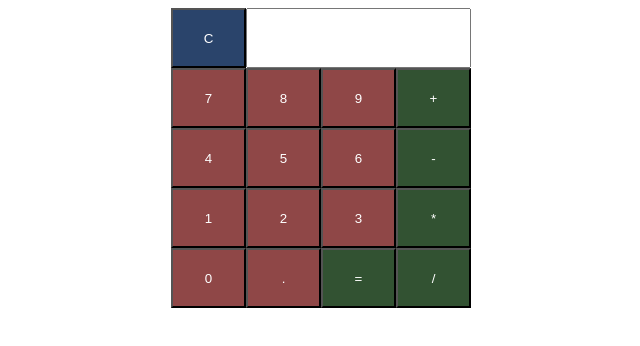
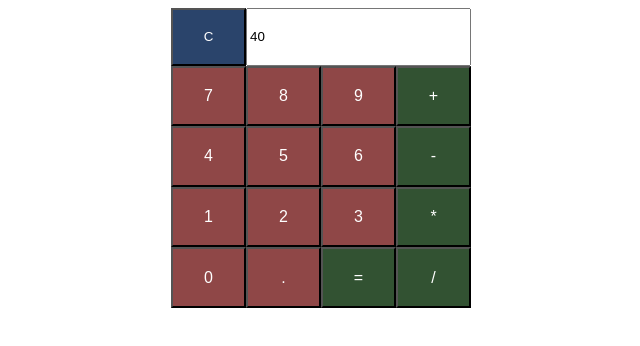
Before and after one commit to Caruki/supreme-calc, a website: page index.html in a window 1280 px wide. Shown: the whole page, without its empty margins (319-959 px from the left). Drawn offline with nearby package versions, Linux system fonts and the light colour scheme; files that its build step writes are made by us from their sources.

Commit message:
Add more js

```diff
--- a/index.html
+++ b/index.html
@@ -10,22 +10,22 @@
     <div class="calculator">
       <button class="calc-clear">C</button>
       <input type="text" class="calc-output" />
-      <button class="calc-input">7</button>
-      <button class="calc-input">8</button>
-      <button class="calc-input">9</button>
-      <button class="calc-operator">+</button>
-      <button class="calc-input">4</button>
-      <button class="calc-input">5</button>
-      <button class="calc-input">6</button>
-      <button class="calc-operator">-</button>
-      <button class="calc-input">1</button>
-      <button class="calc-input">2</button>
-      <button class="calc-input">3</button>
-      <button class="calc-operator">*</button>
-      <button class="calc-input">0</button>
-      <button class="calc-input">.</button>
-      <button class="calc-operator">=</button>
-      <button class="calc-operator">/</button>
+      <button class="btn calc-input">7</button>
+      <button class="btn calc-input">8</button>
+      <button class="btn calc-input">9</button>
+      <button class="btn calc-operator">+</button>
+      <button class="btn calc-input">4</button>
+      <button class="btn calc-input">5</button>
+      <button class="btn calc-input">6</button>
+      <button class="btn calc-operator">-</button>
+      <button class="btn calc-input">1</button>
+      <button class="btn calc-input">2</button>
+      <button class="btn calc-input">3</button>
+      <button class="btn calc-operator">*</button>
+      <button class="btn calc-input">0</button>
+      <button class="btn calc-input">.</button>
+      <button class="btn calc-operator">=</button>
+      <button class="btn calc-operator">/</button>
     </div>
     <script src="src/calculator.js"></script>
   </body>
--- a/src/calculator.js
+++ b/src/calculator.js
@@ -1,7 +1,7 @@
 "use strict";
 
-const calculatorOutput = document.querySelector(".calculator__output");
-calculatorOutput.value = multiplicate(4, 6);
+const calculatorOutput = document.querySelector(".calc-output");
+const calculatorInput = document.querySelector(".calc-input");
 
 function add(numberOne, numberTwo) {
   return numberOne + numberTwo;
@@ -14,3 +14,10 @@ function subtract(numberOne, numberTwo) {
 function multiplicate(numberOne, numberTwo) {
   return numberOne * numberTwo;
 }
+
+function divide(numberOne, numberTwo) {
+  return numberOne / numberTwo;
+}
+
+const NumberOne = Number(calculatorInput.innerText);
+calculatorOutput.value = add(NumberOne, 33);
--- a/src/partials/_base.scss
+++ b/src/partials/_base.scss
@@ -5,11 +5,12 @@
 }
 
 .btn {
-  background: azure;
+  background: rgb(182, 211, 211);
   cursor: pointer;
   outline: none;
+  font-size: 1rem;
 }
 
 .btn:hover {
-  background: cadetblue;
+  background: rgb(146, 177, 179);
 }
```
